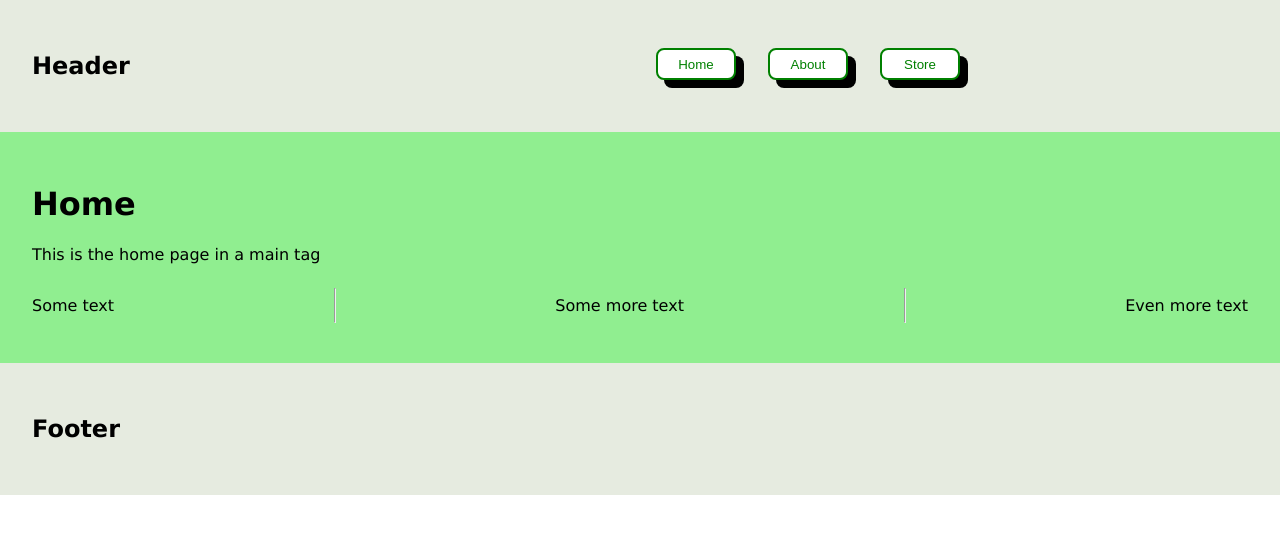
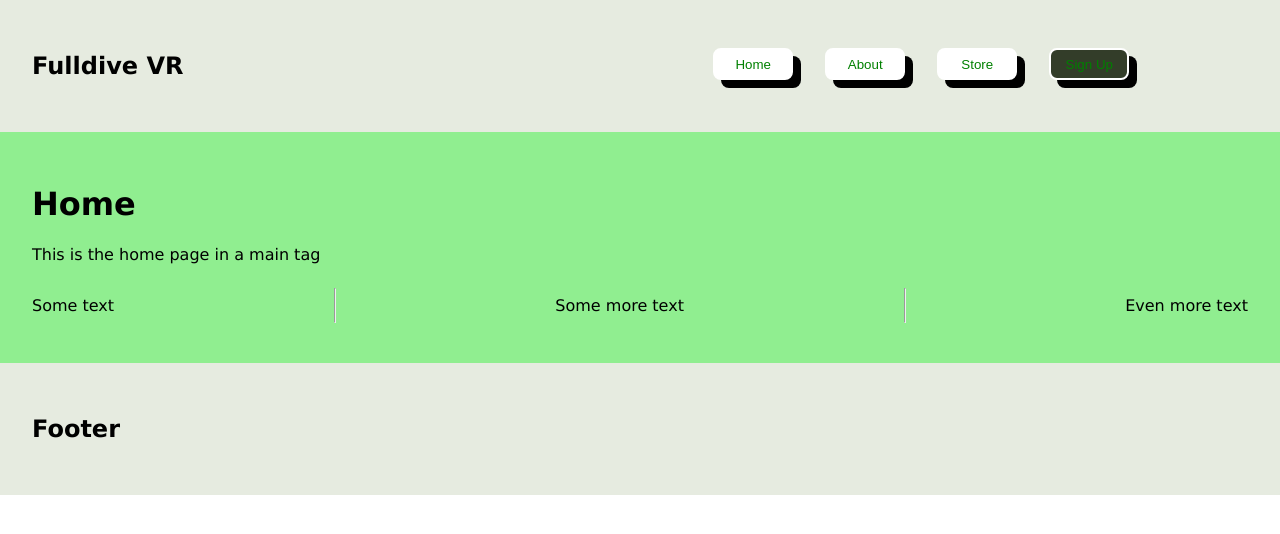
Before and after one commit to zinnia-frazier/Fulldive-VR-Web-Store-React-App, a React (Create React App) app in the folder fulldive-vr/: page / in a window 1280 px wide. Shown: the top 534 px of the page. Built offline with nearby package versions, Linux system fonts and the light colour scheme.

Commit message:
Header style with grid

```diff
--- a/fulldive-vr/src/components/Header.js
+++ b/fulldive-vr/src/components/Header.js
@@ -6,22 +6,22 @@ import style from '../styles/styles.module.css';
 
 export default function Header(props) {
     return (
-
-        <header className={style.headerContainer}>
-            <div className={style.block}>
-                <h2>Header</h2>
+        <header className={style.headerGrid}>
+            <div className={style.headText}>
+                <h2>Fulldive VR</h2>
             </div>
 
-            <div className={style.block}>
-                <nav>
-                    <button onClick={props.handleHome}>Home</button>
-                    <button onClick={props.handleAbout}>About</button>
-                    <button onClick={props.handleStore}>Store</button>
-                </nav>
+            <div className={style.headNav}>
+                <div>
+                    <nav>
+                        <button onClick={props.handleHome}>Home</button>
+                        <button onClick={props.handleAbout}>About</button>
+                        <button onClick={props.handleStore}>Store</button>
+                        <button className={style.btnPrimary}>Sign Up</button>
+                    </nav>
+                </div>
             </div>
 
         </header>
-
-
     )
 }
--- a/fulldive-vr/src/styles/styles.module.css
+++ b/fulldive-vr/src/styles/styles.module.css
@@ -13,7 +13,7 @@ h1, h2, h3, p, li {
 /* HTML Components
 ================================================= */
 button {
-    border: 2px solid green;
+    border: 2px solid white;
     background-color: white;
     color: green;
     cursor: pointer;
@@ -24,12 +24,17 @@ button {
     height: 2rem;
 }
 button:hover {
+    border: 2px solid green;
     background-color: green;
     color: white;
 }
 button:active {
     background-color: darkgreen;
     box-shadow: 0.25rem 0.25rem black;
+}
+
+.btnPrimary {
+    background-color: hsla(90, 20%, 20%, 1);
 }
 
 /* React Components
@@ -41,12 +46,21 @@ button:active {
     display: flex;
 }
 
-.headerContainer {
-    display: flex;
+.headerGrid {
+    display: grid;
+    grid-template-columns: repeat(12, auto);
 }
 
 .block {
-    width: 50%;
+    border: 2px solid red;
+}
+
+.headText {
+    grid-column: 1 / span 3;
+}
+
+.headNav {
+    grid-column: 11 / span 1;
 }
 
 /* Page Aethetics
```
